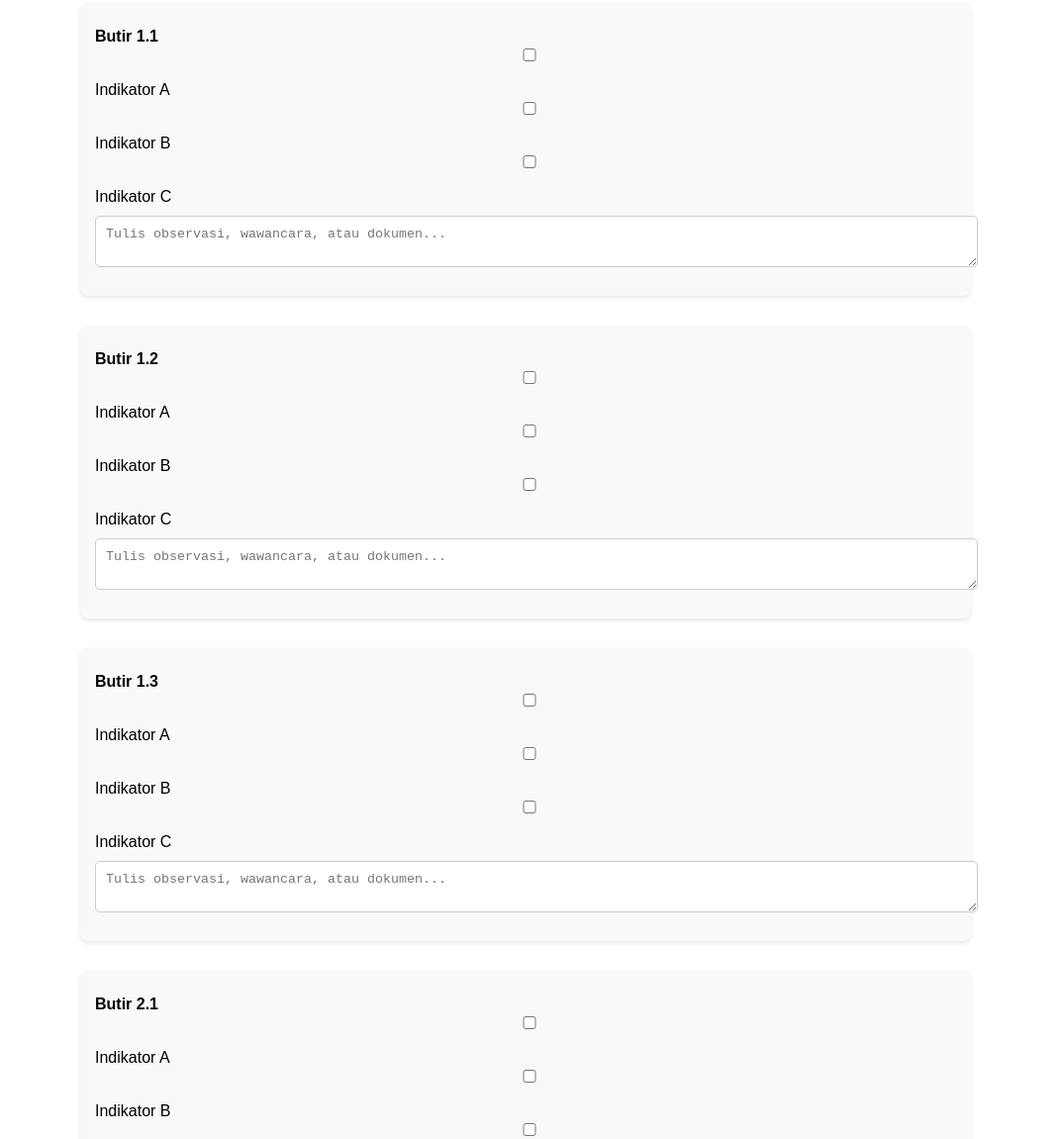
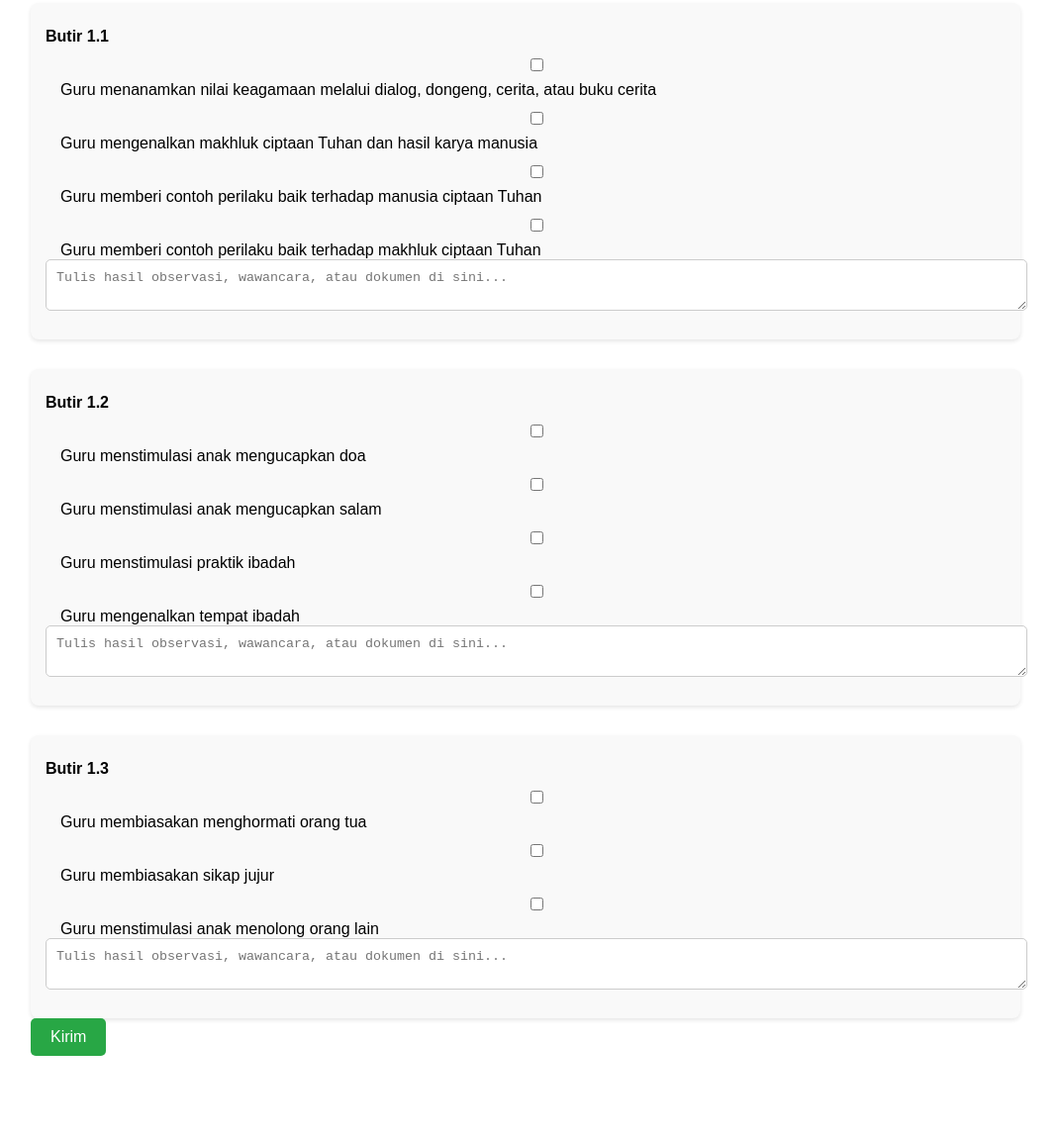
Before and after one commit to AdminPKBM/form-visitasi-paud, a plain HTML site: page index.html in a window 1280 px wide. Shown: the part 255-1406 px from the top of the page at 99% size, without its empty margins (109-1178 px from the left). After the commit the page ends 1342 px from the top, so only its background shows below. Drawn offline with Linux system fonts and the light colour scheme.

Commit message:
Update index.html

```diff
--- a/index.html
+++ b/index.html
@@ -5,31 +5,46 @@
   <meta name="viewport" content="width=device-width, initial-scale=1" />
   <title>Form Visitasi PAUD</title>
   <style>
-    body { font-family: Arial, sans-serif; padding: 20px; max-width: 900px; margin: auto; }
-    label { display: block; margin-top: 10px; font-weight: bold; }
+    body {
+      font-family: Arial, sans-serif;
+      padding: 20px;
+      max-width: 1000px;
+      margin: auto;
+    }
+    label {
+      display: block;
+      margin-top: 10px;
+      font-weight: bold;
+    }
     input, textarea {
-      width: 100%; padding: 10px; margin-bottom: 10px;
-      border: 1px solid #ccc; border-radius: 5px;
+      width: 100%;
+      padding: 10px;
+      margin-bottom: 10px;
+      border: 1px solid #ccc;
+      border-radius: 5px;
     }
     button {
-      padding: 10px 20px; background: #28a745; color: white;
-      border: none; border-radius: 5px; font-size: 16px;
+      padding: 10px 20px;
+      background: #28a745;
+      color: white;
+      border: none;
+      border-radius: 5px;
+      font-size: 16px;
     }
-    button:hover { background: #218838; }
+    button:hover {
+      background: #218838;
+    }
     .komponen {
       margin-top: 30px;
       background: #f9f9f9;
       padding: 15px;
       border-radius: 8px;
-      box-shadow: 0 2px 4px rgba(0,0,0,0.1);
-    }
-    .checkbox-group {
-      margin-bottom: 10px;
+      box-shadow: 0 2px 4px rgba(0, 0, 0, 0.1);
     }
     .checkbox-group label {
-      display: inline-block;
-      margin-right: 10px;
+      display: block;
       font-weight: normal;
+      margin-left: 15px;
     }
   </style>
 </head>
@@ -48,17 +63,30 @@
 <button onclick="kirimData()">Kirim</button>
 
 <script>
-  const butir = [
-    "1.1","1.2","1.3","2.1","2.2","2.3",
-    "3.1","3.2","3.3","4.1","4.2","4.3",
-    "5.1","5.2","5.3","5.4","6.1","6.2","6.3","6.4","6.5",
-    "7.1","7.2","8.1","9.1","10.1"
-  ];
-
-  const indikator = ["A", "B", "C"];
+  const butirList = {
+    "1.1": [
+      "Guru menanamkan nilai keagamaan melalui dialog, dongeng, cerita, atau buku cerita",
+      "Guru mengenalkan makhluk ciptaan Tuhan dan hasil karya manusia",
+      "Guru memberi contoh perilaku baik terhadap manusia ciptaan Tuhan",
+      "Guru memberi contoh perilaku baik terhadap makhluk ciptaan Tuhan"
+    ],
+    "1.2": [
+      "Guru menstimulasi anak mengucapkan doa",
+      "Guru menstimulasi anak mengucapkan salam",
+      "Guru menstimulasi praktik ibadah",
+      "Guru mengenalkan tempat ibadah"
+    ],
+    "1.3": [
+      "Guru membiasakan menghormati orang tua",
+      "Guru membiasakan sikap jujur",
+      "Guru menstimulasi anak menolong orang lain"
+    ]
+    // Lanjutkan sampai 26 butir sesuai isi PDF...
+  };
 
   const formContainer = document.getElementById("formContainer");
-  butir.forEach(kode => {
+
+  for (const [kode, indikatorList] of Object.entries(butirList)) {
     const section = document.createElement("div");
     section.className = "komponen";
 
@@ -66,33 +94,31 @@
     label.innerText = `Butir ${kode}`;
     section.appendChild(label);
 
-    // Checkbox indikator
     const checkboxGroup = document.createElement("div");
     checkboxGroup.className = "checkbox-group";
-    indikator.forEach(ind => {
+
+    indikatorList.forEach((indikator, idx) => {
       const checkbox = document.createElement("input");
       checkbox.type = "checkbox";
-      checkbox.id = `ind_${kode}_${ind}`;
+      checkbox.id = `ind_${kode}_${idx}`;
       checkbox.name = `ind_${kode}`;
-      checkbox.value = ind;
+      checkbox.value = indikator;
 
-      const checkboxLabel = document.createElement("label");
-      checkboxLabel.htmlFor = checkbox.id;
-      checkboxLabel.innerText = `Indikator ${ind}`;
-
-      checkboxGroup.appendChild(checkbox);
-      checkboxGroup.appendChild(checkboxLabel);
+      const cbLabel = document.createElement("label");
+      cbLabel.htmlFor = checkbox.id;
+      cbLabel.appendChild(checkbox);
+      cbLabel.append(` ${indikator}`);
+      checkboxGroup.appendChild(cbLabel);
     });
     section.appendChild(checkboxGroup);
 
-    // Textarea observasi
     const textarea = document.createElement("textarea");
-    textarea.id = `butir_${kode}`;
-    textarea.placeholder = "Tulis observasi, wawancara, atau dokumen...";
+    textarea.id = `observasi_${kode}`;
+    textarea.placeholder = "Tulis hasil observasi, wawancara, atau dokumen di sini...";
     section.appendChild(textarea);
 
     formContainer.appendChild(section);
-  });
+  }
 
   function kirimData() {
     const nama = document.getElementById("nama_sekolah").value.trim();
@@ -103,27 +129,25 @@
       return;
     }
 
-    const jawaban = {};
-    butir.forEach(kode => {
-      const observasi = document.getElementById(`butir_${kode}`).value.trim();
-      const indikatorDipilih = [];
-      indikator.forEach(ind => {
-        const checkbox = document.getElementById(`ind_${kode}_${ind}`);
-        if (checkbox && checkbox.checked) {
-          indikatorDipilih.push(ind);
-        }
+    const hasil = {};
+
+    for (const kode of Object.keys(butirList)) {
+      const tercentang = [];
+      butirList[kode].forEach((indikator, idx) => {
+        const cb = document.getElementById(`ind_${kode}_${idx}`);
+        if (cb && cb.checked) tercentang.push(indikator);
       });
-
-      jawaban[kode] = {
-        observasi: observasi,
-        indikator: indikatorDipilih
+      const observasi = document.getElementById(`observasi_${kode}`).value.trim();
+      hasil[kode] = {
+        indikator: tercentang,
+        observasi: observasi
       };
-    });
+    }
 
     const data = {
       nama_sekolah: nama,
       npsn: npsn,
-      jawaban: jawaban
+      jawaban: hasil
     };
 
     fetch("https://script.google.com/macros/s/AKfycbyMFsrlt99Kq7NXypkQhObpSXNX2KDgYOTxATNVao424q6Ug6T5hwhDdvucORZKXwXk/exec", {
```
